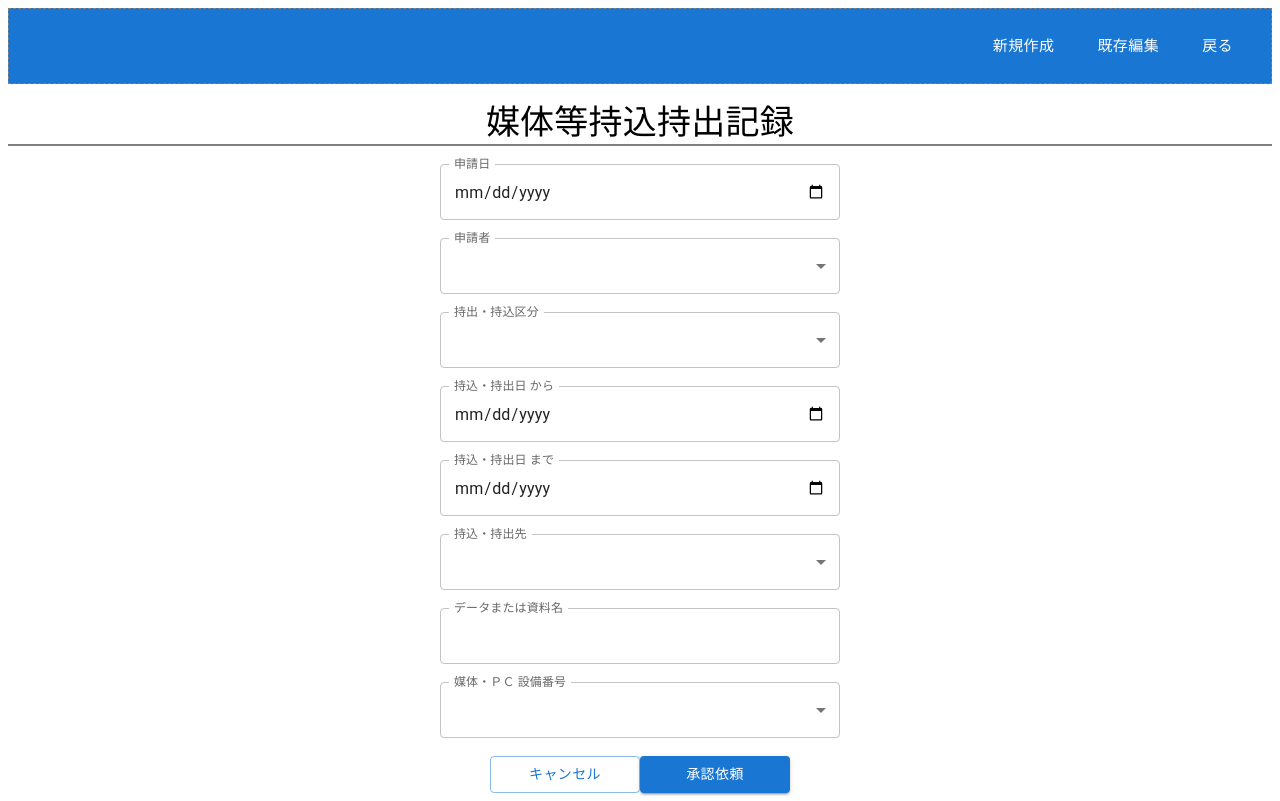
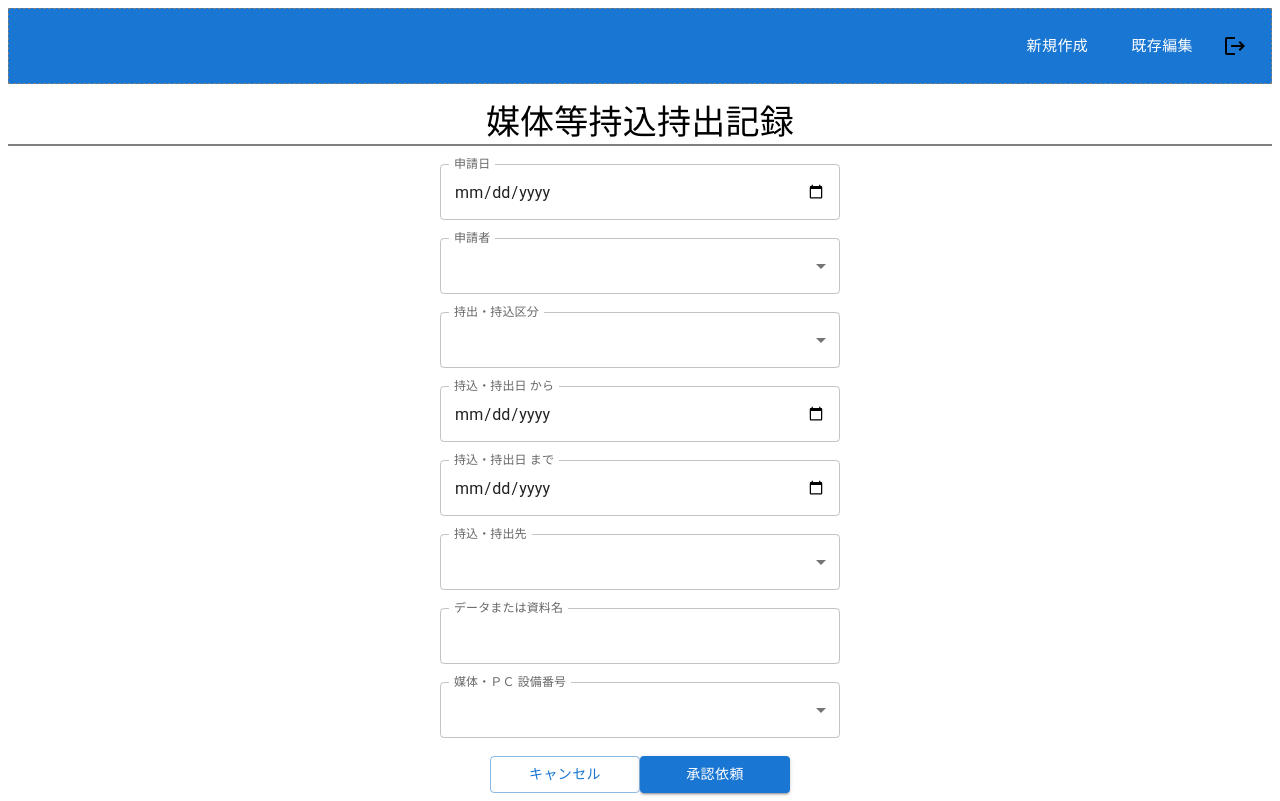
Before and after one commit to Hayato-Yagyu/bring-app2, a React (Create React App) app: page /NewPost in a window 1280 px wide. Built offline with nearby package versions, Linux system fonts and the light colour scheme.

Commit message:
戻るをアイコンに変更

```diff
--- a/package.json
+++ b/package.json
@@ -4,8 +4,9 @@
   "private": true,
   "homepage": ".",
   "dependencies": {
-    "@emotion/react": "^11.11.4",
-    "@emotion/styled": "^11.11.5",
+    "@emotion/react": "^11.14.0",
+    "@emotion/styled": "^11.14.1",
+    "@mui/icons-material": "^5.15.15",
     "@mui/material": "^5.15.15",
     "@mui/x-data-grid": "^7.7.1",
     "@react-email/button": "^0.0.15",
--- a/src/components/EditButton.js
+++ b/src/components/EditButton.js
@@ -1,7 +1,7 @@
 import { useState } from "react";
 import { Button, Modal, TextField, Box, MenuItem, InputLabel, FormControl, Select } from "@mui/material";
 import { db } from "../firebase";
-import { collection, doc, getDocs, updateDoc, where } from "firebase/firestore";
+import { collection, doc, getDocs, updateDoc } from "firebase/firestore";
 import Applicant from "./Applicant";
 import Where from "./Where";
 
@@ -9,7 +9,6 @@ export const EditButton = ({ rowData, setSharedState, disabled }) => {
   const [open, setOpen] = useState(false);
   const [formData, setFormData] = useState({});
   const [otherInput, setOtherInput] = useState("");
-  const [selectedOption, setSelectedOption] = useState("");
 
   const handleOpen = () => {
     setFormData(rowData); // 編集開始時に選択された行のデータをセット
@@ -26,16 +25,16 @@ export const EditButton = ({ rowData, setSharedState, disabled }) => {
     setFormData({ ...formData, [name]: value });
   };
 
-  const handleOptionChange = (e) => {
-    const { name, value } = e.target.value;
-    setSelectedOption(value);
-    setFormData({ ...formData, [name]: value });
+  // const handleOptionChange = (e) => {
+  //   const { name, value } = e.target.value;
+  //   setSelectedOption(value);
+  //   setFormData({ ...formData, [name]: value });
 
-    // If "その他" is selected, clear otherInput
-    if (value === "その他") {
-      setOtherInput("");
-    }
-  };
+  //   // If "その他" is selected, clear otherInput
+  //   if (value === "その他") {
+  //     setOtherInput("");
+  //   }
+  // };
 
   const handleOtherInputChange = (e) => {
     const { name, other } = e.target.value;
--- a/src/components/Menu.tsx
+++ b/src/components/Menu.tsx
@@ -1,43 +1,47 @@
-import * as React from 'react';
-import Box from '@mui/material/Box';
-import styled from '@emotion/styled';
-import { Button, ButtonGroup} from '@mui/material';
+import * as React from "react";
+import Box from "@mui/material/Box";
+import styled from "@emotion/styled";
+import { Button, ButtonGroup, IconButton } from "@mui/material";
 import { useNavigate } from "react-router-dom";
-import * as sgMail from '@sendgrid/mail';
-
-
-
-
+import LogoutIcon from "@mui/icons-material/Logout";
 
 export const Menu = () => {
-    const navigate = useNavigate()
+  const navigate = useNavigate();
+
   const handleLogin = () => {
-      navigate('/')
-     }
+    navigate("/");
+  };
 
   const handleNewPost = () => {
-      navigate('/NewPost')
-     }
+    navigate("/NewPost");
+  };
 
   const handleBringList = () => {
-      navigate('/BringList')
-     }
+    navigate("/BringList");
+  };
 
   return (
     <>
       <StyledBox>
-      <Box className='form' component="section"  sx={{ p: 2, border: '1px dashed grey', bgcolor:'primary.main'}}>
-        <ButtonGroup size="large" aria-label="Large button group" >
-          <Button className='text' onClick={handleNewPost}>新規作成</Button>
-          <Button className='text' onClick={handleBringList}>既存編集</Button>
-          <Button className='text' onClick={handleLogin}>戻る</Button>
+        <Box className="form" component="section" sx={{ p: 2, border: "1px dashed grey", bgcolor: "primary.main" }}>
+          <ButtonGroup size="large" aria-label="Large button group">
+            <Button className="text" onClick={handleNewPost}>
+              新規作成
+            </Button>
+            <Button className="text" onClick={handleBringList}>
+              既存編集
+            </Button>
+            {/* 戻るボタンをアイコンのみに変更 */}
+            <IconButton color="inherit" onClick={handleLogin}>
+              <LogoutIcon />
+            </IconButton>
           </ButtonGroup>
         </Box>
       </StyledBox>
       <br />
     </>
-  )
-}
+  );
+};
 
 const StyledBox = styled(Box)`
   display: flex;
--- a/src/components/NewPost.tsx
+++ b/src/components/NewPost.tsx
@@ -6,7 +6,7 @@ import "../App.css";
 import { Menu } from "../components/Menu";
 import { Typography, TextField, Box } from "@mui/material";
 import styled from "@emotion/styled";
-import { Email } from "../Email";
+//import { Email } from "../Email";
 import { init } from "emailjs-com";
 import emailjs from "emailjs-com";
 import ComfirmDialog from "./ComfirmDialog";
@@ -30,9 +30,9 @@ const NewPost = () => {
   const [openDialog, setOpenDialog] = useState(false);
   const [isSubmitted, setIsSubmitted] = useState(false);
 
-  const handleOpenDialog = () => {
-    setOpenDialog(true);
-  };
+  // const handleOpenDialog = () => {
+  //   setOpenDialog(true);
+  // };
 
   const handleCloseDialog = () => {
     setOpenDialog(false);
@@ -106,8 +106,8 @@ const NewPost = () => {
     // 環境変数からService_IDとTemplate_IDを取得する。
     //const emailjsServiceId = process.env.GATSBY_EMAILJS_SERVICE_ID;
     //const emailjsTemplateId = process.env.GATSBY_EMAILJS_TEMPLATE_ID;
-    const emailjsServiceId = "service_0sslyge";
-    const emailjsTemplateId = "template_81c28kt";
+    // const emailjsServiceId = "service_0sslyge";
+    // const emailjsTemplateId = "template_81c28kt";
 
     const emailHtml = "https://bring-app2.vercel.app/";
 
@@ -268,7 +268,16 @@ const NewPost = () => {
               />
               <br />
               <br />
-              <TextField id="filled-basic" label="持込・持出先" select sx={{ width: "400px" }} value={selectedOption} onChange={handleOptionChange} InputLabelProps={{ shrink: true }} InputProps={{ style: { textAlign: "left" } }}>
+              <TextField
+                id="filled-basic"
+                label="持込・持出先"
+                select
+                sx={{ width: "400px" }}
+                value={selectedOption}
+                onChange={handleOptionChange}
+                InputLabelProps={{ shrink: true }}
+                InputProps={{ style: { textAlign: "left" } }}
+              >
                 {Where.map((item: string, index: any) => (
                   <MenuItem key={index} value={item}>
                     {item}
```
Also changed, not shown: 1 other file (tests, documents, lock files or other folders). Lines whose indentation alone changed are shown as unchanged.
